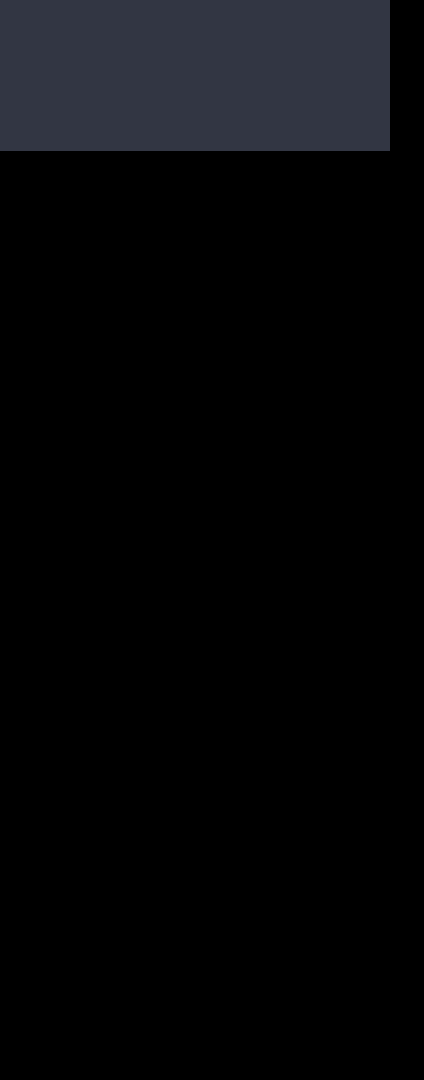
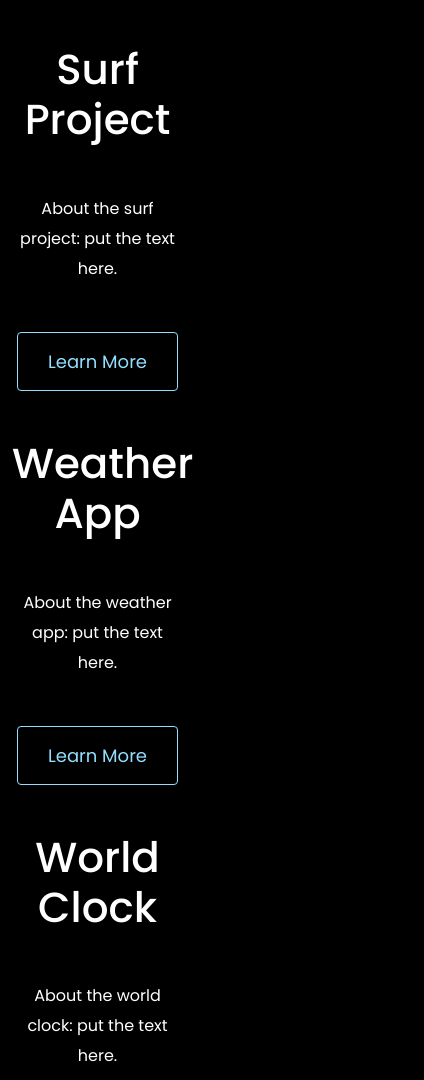
Before and after one commit to marianazogheb/finalportfolio, a plain HTML site: page index.html in a window 390 px wide. Shown: the part 664-1744 px from the top of the page, 424 px wide, since content can reach past the window. Before the commit the page ends 844 px from the top, so only its background shows below. Drawn offline with nearby package versions, Linux system fonts and the light colour scheme.

Commit message:
added pictures, fixed html, added more css

```diff
--- a/index.html
+++ b/index.html
@@ -28,6 +28,50 @@
         <a href="" class="btn btn-branding">Contact Me</a>
       </div>
     </div>
+    <p class="text-center m-5">A little paragraph here about whatever.</p>
+    <div class="container">
+      <div class="row mb-5">
+        <div class="col d-none d-lg-block">
+          <img src="images/surf2.png" class="img-fluid" alt="surf" />
+        </div>
+        <div class="col-6">
+          <div class="project-description">
+            <h2 class="mb-5">Surf Project</h2>
+            <p class="mb-5">About the surf project: put the text here.</p>
+            <a href="" class="btn btn-branding-outline">Learn More</a>
+          </div>
+        </div>
+      </div>
+      <div class="row mb-5">
+        <div class="col-6">
+          <div class="project-description">
+            <h2 class="mb-5">Weather App</h2>
+            <p class="mb-5">About the weather app: put the text here.</p>
+            <a href="" class="btn btn-branding-outline">Learn More</a>
+          </div>
+        </div>
+        <div class="col d-none d-lg-block">
+          <img src="images/w-app2.png" class="img-fluid" alt="weather" />
+        </div>
+      </div>
+      <div class="row mb-5">
+        <div class="col d-none d-lg-block">
+          <img
+            src="images/world-clock2.png"
+            class="img-fluid"
+            alt="worldclock"
+          />
+        </div>
+        <div class="col-6">
+          <div class="project-description">
+            <h2 class="mb-5">World Clock</h2>
+            <p class="mb-5">About the world clock: put the text here.</p>
+            <a href="" class="btn btn-branding-outline">Learn More</a>
+          </div>
+        </div>
+      </div>
+    </div>
+
     <script
       src="https://cdn.jsdelivr.net/npm/bootstrap@5.3.0/dist/js/bootstrap.bundle.min.js"
       integrity="sha384-geWF76RCwLtnZ8qwWowPQNguL3RmwHVBC9FhGdlKrxdiJJigb/j/68SIy3Te4Bkz"
--- a/styles/portfolio.css
+++ b/styles/portfolio.css
@@ -12,6 +12,17 @@ body {
 
 h1 {
   font-size: 96px;
+  line-height: 1.5;
+}
+
+h2 {
+  font-size: 64px;
+}
+
+p {
+  font-weight: normal;
+  font-size: 16px;
+  line-height: 30px;
 }
 
 .hero {
@@ -29,7 +40,7 @@ h1 {
 .hero h2 {
   font-weight: normal;
   margin: 0;
-  line-height: 2;
+  line-height: 1.5;
   font-size: 24px;
 }
 
@@ -41,3 +52,35 @@ h1 {
   line-height: 27px;
   padding: 15px 30px;
 }
+
+.btn-branding-outline {
+  color: var(--branding-color);
+  border: 1px solid var(--branding-color);
+  border-radius: 4px;
+  font-size: 18px;
+  line-height: 27px;
+  padding: 15px 30px;
+}
+
+.project-description {
+  padding: 120px 60px;
+}
+
+@media (max-width: 960px) {
+  h1 {
+    font-size: 44px;
+    line-height: 2;
+  }
+
+  h2 {
+    font-size: 42px;
+  }
+
+  .hero {
+    padding: 80px 20px;
+  }
+  .project-description {
+    padding: 0;
+    text-align: center;
+  }
+}
```
Also changed, not shown: images/surf2.png (added), images/w-app2.png (added), images/world-clock2.png (added), 2 other files.
